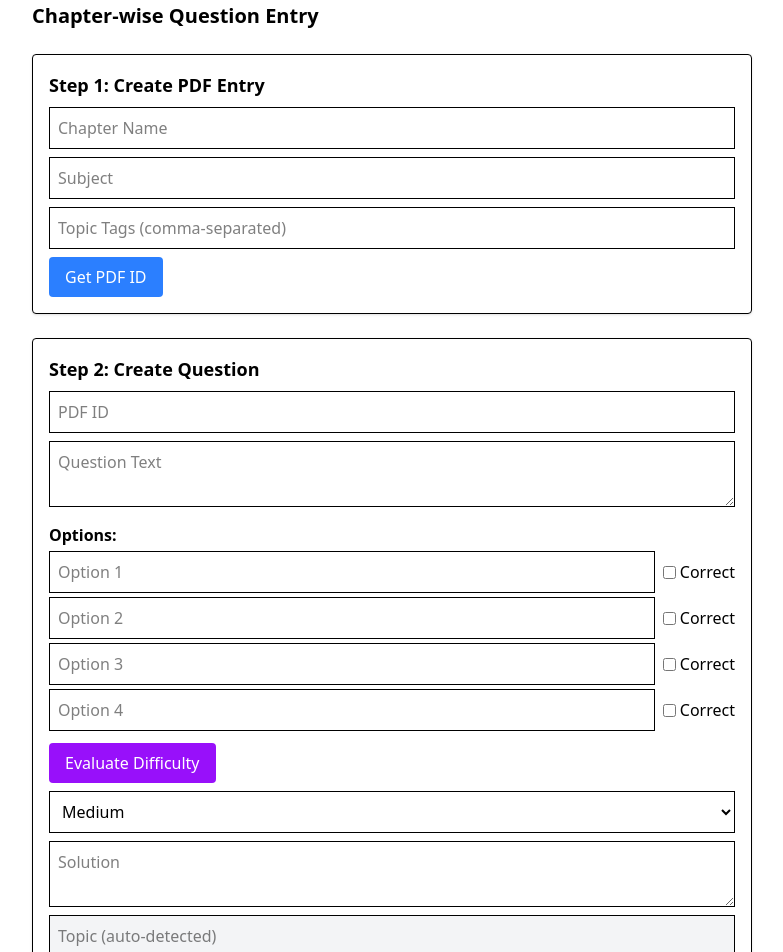
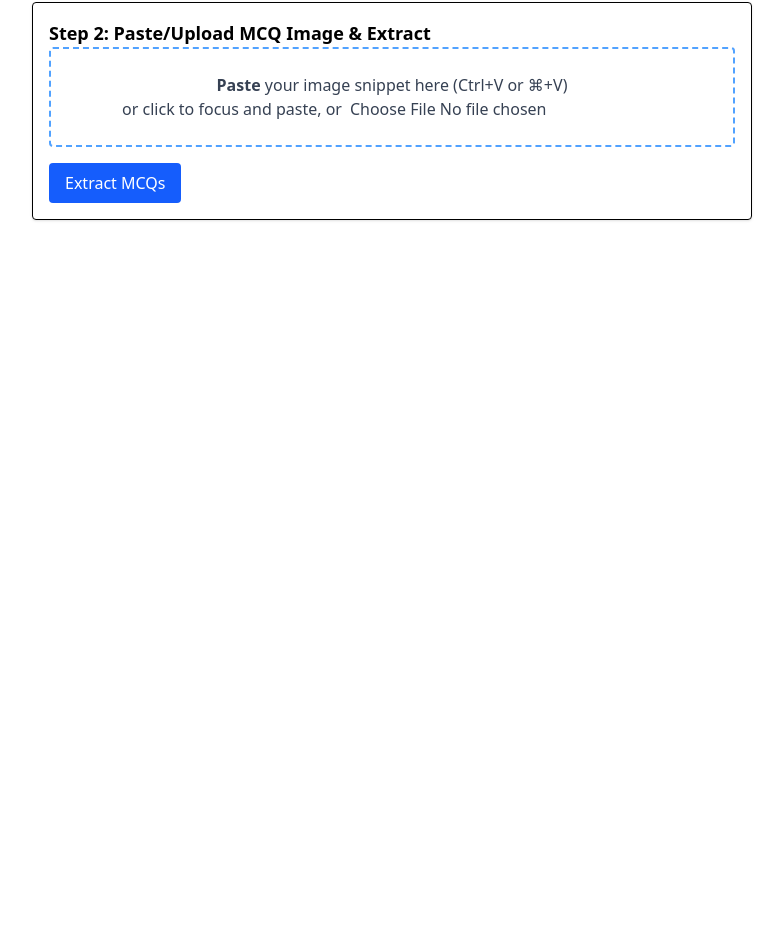
Before and after one commit to Code4Bharat1/neet720-superadmin, a Next.js app: page /chapterwisequestion in a window 1280 px wide. Shown: the part 117-1069 px from the top of the page, without its empty margins (248-1031 px from the left). After the commit the page ends 800 px from the top, so only its background shows below. Built offline with nearby package versions, Linux system fonts and the light colour scheme.

Commit message:
Enhance MCQ extraction page: add PDF ID input, improve UI for topic display, and refactor evaluation button handling

```diff
--- a/src/app/chapterwisequestion/page.jsx
+++ b/src/app/chapterwisequestion/page.jsx
@@ -1,9 +1,10 @@
 "use client";
 
-import React, { useState } from "react";
+import React, { useState, useRef } from "react";
 import axios from "axios";
 
 const Page = () => {
+  // PDF form state
   const [pdfForm, setPdfForm] = useState({
     chapterName: "",
     subject: "",
@@ -12,7 +13,6 @@ const Page = () => {
 
   const [pdfId, setPdfId] = useState(null);
   const [uploading, setUploading] = useState(false);
-  const [evaluating, setEvaluating] = useState(false);
   const [submittedCount, setSubmittedCount] = useState(() => {
     if (typeof window !== "undefined") {
       return parseInt(localStorage.getItem("mcq_submitted_count") || "0", 10);
@@ -20,22 +20,248 @@ const Page = () => {
     return 0;
   });
 
+  // MCQ Extraction state
+  const [mcqImage, setMcqImage] = useState(null);
+  const [extracting, setExtracting] = useState(false);
+  const [extractError, setExtractError] = useState(null);
+  const [extractedQuestions, setExtractedQuestions] = useState([]);
+  const pasteBoxRef = useRef(null);
 
-  const [questionForm, setQuestionForm] = useState({
-    pdfId: "",
-    topicId: "", // 💡 Auto-detected topic name
-    question: "",
+  // Handler for image paste (extract MCQs)
+  const handlePasteImage = (e) => {
+    const items = e.clipboardData.items;
+    for (let i = 0; i < items.length; i++) {
+      if (items[i].type.indexOf("image") !== -1) {
+        const file = items[i].getAsFile();
+        if (file) {
+          setMcqImage(file);
+          setExtractError(null);
+          break;
+        }
+      }
+    }
+  };
+
+  // Handler for image upload (extract MCQs)
+  const handleMcqImageChange = (e) => {
+    setMcqImage(e.target.files[0]);
+  };
+
+  // Extract MCQs from the image
+  const handleExtractMcqs = async () => {
+    if (!mcqImage) {
+      alert("Please paste or upload an image first.");
+      return;
+    }
+    setExtracting(true);
+    setExtractError(null);
+    setExtractedQuestions([]);
+
+    try {
+      const formData = new FormData();
+      formData.append("image", mcqImage);
+
+      const res = await axios.post(
+        "http://localhost:5000/api/extract-mcqs",
+        formData,
+        {
+          headers: { "Content-Type": "multipart/form-data" },
+        }
+      );
+      const mcqs = res.data.mcqs;
+      if (Array.isArray(mcqs)) {
+        setExtractedQuestions(
+          mcqs.map((mcq) => ({
+            ...mcq,
+            options: (mcq.options || []).map((opt, i) => ({
+              option_text: opt,
+              is_correct: mcq.answer?.toLowerCase() === "abcd"[i],
+            })),
+            solution: "",
             difficulty_level: "medium",
-    options: [
-      { option_text: "", is_correct: false },
-      { option_text: "", is_correct: false },
-      { option_text: "", is_correct: false },
-      { option_text: "", is_correct: false },
-    ],
-    solution: "",
-    diagramPath: "",
+            evaluating: false,
+            evaluated: false,
+            pdfId: pdfId || "",
+            diagramPath: "", // will hold url (if uploaded) or local preview (if pasted)
+            diagramFile: null, // will hold File/Blob if pasted
+            diagramPreview: "", // for pasted image preview (object url or base64)
+          }))
+        );
+      } else {
+        setExtractError("No MCQs found in response.");
+      }
+    } catch (err) {
+      setExtractError(
+        "Failed to extract MCQs: " +
+          (err.response?.data?.error || err.message)
+      );
+    } finally {
+      setExtracting(false);
+    }
+  };
+
+  // Update question field
+  const updateQuestionField = (idx, field, value) => {
+    setExtractedQuestions((prev) => {
+      const arr = [...prev];
+      arr[idx][field] = value;
+      return arr;
+    });
+  };
+
+  // Update an option field
+  const updateOptionField = (qIdx, optIdx, field, value) => {
+    setExtractedQuestions((prev) => {
+      const arr = [...prev];
+      arr[qIdx].options = arr[qIdx].options.map((opt, i) =>
+        i === optIdx
+          ? { ...opt, [field]: value }
+          : { ...opt, is_correct: field === "is_correct" ? false : opt.is_correct }
+      );
+      return arr;
+    });
+  };
+
+  // Evaluate difficulty for a question
+  const handleEvaluateDifficulty = async (idx) => {
+    const q = extractedQuestions[idx];
+    const mcqText =
+      `${q.question}\n` +
+      q.options
+        .map(
+          (opt, i) => `${String.fromCharCode(65 + i)}. ${opt.option_text}`
+        )
+        .join("\n");
+    try {
+      updateQuestionField(idx, "evaluating", true);
+
+      const res = await axios.post("http://localhost:5000/api/assess-difficulty", {
+        mcq: mcqText,
+        chapter: pdfForm.chapterName,
+        topics: pdfForm.topicTags.split(",").map(tag => tag.trim()),
+        subject: pdfForm.subject,
       });
 
+      const { difficulty, answer, explanation } = res.data;
+      updateQuestionField(idx, "difficulty_level", difficulty);
+      updateQuestionField(idx, "solution", explanation);
+      updateQuestionField(
+        idx,
+        "options",
+        q.options.map((opt, i) => ({
+          ...opt,
+          is_correct: String.fromCharCode(65 + i) === (answer || "").toUpperCase(),
+        }))
+      );
+      updateQuestionField(idx, "evaluated", true);
+    } catch (error) {
+      alert("Failed to evaluate difficulty.");
+    } finally {
+      updateQuestionField(idx, "evaluating", false);
+    }
+  };
+
+// Paste handler (diagram): uploads immediately, sets diagramPath to AWS url
+const handleDiagramPaste = async (e, idx) => {
+  const items = e.clipboardData.items;
+  for (let i = 0; i < items.length; i++) {
+    if (items[i].type.indexOf("image") !== -1) {
+      const file = items[i].getAsFile();
+      if (file) {
+        const formData = new FormData();
+        formData.append("file", file);
+        try {
+          setUploading(true);
+          const res = await axios.post(
+            `${process.env.NEXT_PUBLIC_API_BASE_URL}/upload`,
+            formData,
+            {
+              headers: { "Content-Type": "multipart/form-data" },
+            }
+          );
+          const imageUrl = res.data.url;
+          updateQuestionField(idx, "diagramPath", imageUrl);
+        } catch (err) {
+          alert("Failed to upload pasted image");
+        } finally {
+          setUploading(false);
+        }
+        break;
+      }
+    }
+  }
+};
+
+
+
+ const handleDiagramUpload = async (e, idx) => {
+  const file = e.target.files[0];
+  if (!file) return;
+  const formData = new FormData();
+  formData.append("file", file);
+  try {
+    setUploading(true);
+    const res = await axios.post(
+      `${process.env.NEXT_PUBLIC_API_BASE_URL}/upload`,
+      formData,
+      {
+        headers: { "Content-Type": "multipart/form-data" },
+      }
+    );
+    const imageUrl = res.data.url;
+    updateQuestionField(idx, "diagramPath", imageUrl);
+  } catch (err) {
+    alert("Failed to upload image");
+  } finally {
+    setUploading(false);
+  }
+};
+
+
+  const handleRemoveDiagram = (idx) => {
+    updateQuestionField(idx, "diagramPath", "");
+    updateQuestionField(idx, "diagramFile", null);
+    updateQuestionField(idx, "diagramPreview", "");
+  };
+
+  // Submit a single question (upload pasted diagram if any)
+  const handleCreateQuestion = async (idx) => {
+    const q = extractedQuestions[idx];
+    let diagramUrl = q.diagramPath;
+
+    // If a diagram was pasted, upload it now before submit
+    if (!diagramUrl && q.diagramFile) {
+      const formData = new FormData();
+      formData.append("file", q.diagramFile);
+      try {
+        setUploading(true);
+        const res = await axios.post(`${process.env.NEXT_PUBLIC_API_BASE_URL}/upload`, formData, {
+          headers: { "Content-Type": "multipart/form-data" },
+        });
+        diagramUrl = res.data.url;
+      } catch (err) {
+        alert("Failed to upload pasted image");
+        setUploading(false);
+        return;
+      } finally {
+        setUploading(false);
+      }
+    }
+
+    try {
+      await axios.post(
+        `${process.env.NEXT_PUBLIC_API_BASE_URL}/chatper-wise-question`,
+        { ...q, diagramPath: diagramUrl }
+      );
+      alert(`Question ${idx + 1} created successfully.`);
+      setSubmittedCount(c => c + 1);
+      localStorage.setItem("mcq_submitted_count", (submittedCount + 1).toString());
+    } catch (error) {
+      alert("Error creating question: " + (error.response?.data?.message || ""));
+    }
+  };
+
+  // Step 1: PDF creation
   const handleCreatePdf = async () => {
     try {
       const { data } = await axios.post(`${process.env.NEXT_PUBLIC_API_BASE_URL}/pdfid`, {
@@ -45,95 +271,10 @@ const Page = () => {
       });
 
       setPdfId(data.pdfId);
-      setQuestionForm((prev) => ({ ...prev, pdfId: data.pdfId }));
+      setExtractedQuestions(prev => prev.map(q => ({ ...q, pdfId: data.pdfId })));
       alert("PDF Created. PDF ID: " + data.pdfId);
     } catch (error) {
-      console.error("PDF creation failed:", error);
       alert(error.response?.data?.message || "Error creating PDF");
-    }
-  };
-
-  const handleImageUpload = async (e) => {
-    const file = e.target.files[0];
-    if (!file) return;
-
-    const formData = new FormData();
-    formData.append("file", file);
-
-    try {
-      setUploading(true);
-      const res = await axios.post(`${process.env.NEXT_PUBLIC_API_BASE_URL}/upload`, formData, {
-        headers: { "Content-Type": "multipart/form-data" },
-      });
-
-      const imageUrl = res.data.url;
-      setQuestionForm((prev) => ({ ...prev, diagramPath: imageUrl }));
-    } catch (err) {
-      console.error("Image upload failed:", err);
-      alert("Failed to upload image");
-    } finally {
-      setUploading(false);
-    }
-  };
-
-  const handleRemoveImage = () => {
-    setQuestionForm((prev) => ({ ...prev, diagramPath: "" }));
-  };
-
-  const handleEvaluateDifficulty = async () => {
-    const mcqText =
-      `${questionForm.question}\n` +
-      questionForm.options
-        .map((opt, i) => `${String.fromCharCode(65 + i)}. ${opt.option_text}`)
-        .join("\n");
-
-    try {
-      setEvaluating(true);
-      const res = await axios.post(`http://localhost:5000/api/assess-difficulty`, {
-        mcq: mcqText,
-        chapter: pdfForm.chapterName, // ✅ send chapter name
-      });
-
-      const { difficulty, answer, explanation, topic } = res.data;
-      const mappedDifficulty = difficulty === "easy" ? "simple" : difficulty;
-
-      setQuestionForm((prev) => {
-        const updatedOptions = prev.options.map((opt, idx) => ({
-          ...opt,
-          is_correct: String.fromCharCode(65 + idx) === answer.toUpperCase(),
-        }));
-
-        return {
-          ...prev,
-          difficulty_level: mappedDifficulty,
-          options: updatedOptions,
-          solution: explanation,
-          topicId: topic || "", // ✅ save auto-detected topic
-        };
-      });
-    } catch (error) {
-      console.error("Difficulty evaluation failed:", error);
-      alert("Failed to evaluate difficulty.");
-    } finally {
-      setEvaluating(false);
-    }
-  };
-
-  const handleCreateQuestion = async () => {
-    try {
-      const { data } = await axios.post(
-        `${process.env.NEXT_PUBLIC_API_BASE_URL}/chatper-wise-question`,
-        questionForm
-      );
-      alert("Question created successfully. ID: " + data.questionId);
-      const currentCount = parseInt(localStorage.getItem("mcq_submitted_count") || "0", 10);
-const newCount = currentCount + 1;
-localStorage.setItem("mcq_submitted_count", newCount.toString());
-setSubmittedCount(newCount);
-
-    } catch (error) {
-      console.error("Question creation failed:", error);
-      alert(error.response?.data?.message || "Error creating question");
     }
   };
 
@@ -156,81 +297,91 @@ setSubmittedCount(newCount);
       </button>
 
 
-      <h1 className="text-xl font-bold">Chapter-wise Question Entry</h1>
 
-      {/* PDF Form */}
-      <div className="border p-4 rounded shadow">
-        <h2 className="text-lg font-semibold">Step 1: Create PDF Entry</h2>
+      {/* MCQ Extraction and Question Forms */}
+      <div className="border p-4 rounded shadow mb-6">
+        <h2 className="text-lg font-semibold">Step 2: Paste/Upload MCQ Image & Extract</h2>
+        <div
+          ref={pasteBoxRef}
+          tabIndex={0}
+          onPaste={handlePasteImage}
+          className="border-2 border-dashed border-blue-400 rounded p-6 text-center mb-4 cursor-pointer hover:bg-blue-50 focus:bg-blue-50"
+          style={{ minHeight: "80px" }}
+          onClick={() => pasteBoxRef.current && pasteBoxRef.current.focus()}
+        >
+          <span className="text-gray-700">
+            <b>Paste</b> your image snippet here (Ctrl+V or ⌘+V)<br />
+            or click to focus and paste, or
             <input
-          placeholder="Chapter Name"
-          className="block border p-2 my-2 w-full"
-          value={pdfForm.chapterName}
-          onChange={(e) => setPdfForm({ ...pdfForm, chapterName: e.target.value })}
+              type="file"
+              accept="image/*"
+              onChange={handleMcqImageChange}
+              className="ml-2"
             />
-        <input
-          placeholder="Subject"
-          className="block border p-2 my-2 w-full"
-          value={pdfForm.subject}
-          onChange={(e) => setPdfForm({ ...pdfForm, subject: e.target.value })}
+          </span>
+        </div>
+        <button
+          className="bg-blue-600 text-white px-4 py-2 rounded"
+          onClick={handleExtractMcqs}
+          disabled={extracting}
+        >
+          {extracting ? "Extracting..." : "Extract MCQs"}
+        </button>
+        {extractError && <p className="text-red-500 mt-2">{extractError}</p>}
+        {mcqImage && (
+          <div className="mt-2">
+            <img
+              src={URL.createObjectURL(mcqImage)}
+              alt="MCQ upload preview"
+              className="max-w-xs border rounded"
             />
-        <input
-          placeholder="Topic Tags (comma-separated)"
-          className="block border p-2 my-2 w-full"
-          value={pdfForm.topicTags}
-          onChange={(e) => setPdfForm({ ...pdfForm, topicTags: e.target.value })}
-        />
-        <button
-          onClick={handleCreatePdf}
-          className="bg-blue-500 text-white px-4 py-2 rounded"
-        >
-          Get PDF ID
-        </button>
+          </div>
+        )}
       </div>
 
-      {/* Question Form */}
-      <div className="border p-4 rounded shadow">
-        <h2 className="text-lg font-semibold">Step 2: Create Question</h2>
-
+      {extractedQuestions.length > 0 && (
+        <div>
+          <h2 className="text-lg font-semibold mb-2">
+            Step 3: Review, Evaluate & Submit Each MCQ
+          </h2>
+          {extractedQuestions.map((q, idx) => (
+            <div
+              key={idx}
+              className="mb-8 border p-4 rounded shadow bg-gray-50"
+            >
+              <div className="font-bold mb-2">Question {idx + 1}</div>
               <input
                 placeholder="PDF ID"
                 className="block border p-2 my-2 w-full"
-          value={questionForm.pdfId}
+                value={q.pdfId || pdfId || ""}
                 onChange={(e) =>
-            setQuestionForm({ ...questionForm, pdfId: e.target.value })
+                  updateQuestionField(idx, "pdfId", e.target.value)
                 }
               />
-
               <textarea
-          placeholder="Question Text"
                 className="block border p-2 my-2 w-full"
-          value={questionForm.question}
+                value={q.question}
                 onChange={(e) =>
-            setQuestionForm({ ...questionForm, question: e.target.value })
+                  updateQuestionField(idx, "question", e.target.value)
                 }
               />
-
               <h3 className="font-semibold mt-4">Options:</h3>
-        {questionForm.options.map((opt, idx) => (
-          <div key={idx} className="flex items-center gap-2 my-1">
+              {q.options.map((opt, i) => (
+                <div key={i} className="flex items-center gap-2 my-1">
                   <input
-              placeholder={`Option ${idx + 1}`}
                     className="flex-1 border p-2"
                     value={opt.option_text}
-              onChange={(e) => {
-                const updated = [...questionForm.options];
-                updated[idx].option_text = e.target.value;
-                setQuestionForm({ ...questionForm, options: updated });
-              }}
+                    onChange={(e) =>
+                      updateOptionField(idx, i, "option_text", e.target.value)
+                    }
                   />
                   <label className="flex items-center gap-1">
                     <input
                       type="checkbox"
                       checked={opt.is_correct}
-                onChange={(e) => {
-                  const updated = [...questionForm.options];
-                  updated[idx].is_correct = e.target.checked;
-                  setQuestionForm({ ...questionForm, options: updated });
-                }}
+                      onChange={(e) =>
+                        updateOptionField(idx, i, "is_correct", e.target.checked)
+                      }
                     />
                     Correct
                   </label>
@@ -238,16 +389,21 @@ setSubmittedCount(newCount);
               ))}
 
               <button
-          onClick={handleEvaluateDifficulty}
-          className="bg-purple-600 text-white px-4 py-2 rounded mt-2"
+                onClick={() => handleEvaluateDifficulty(idx)}
+                className="bg-purple-600 text-white px-4 py-2 rounded mt-4"
+                disabled={q.evaluating}
               >
-          {evaluating ? "Evaluating..." : "Evaluate Difficulty"}
+                {q.evaluating
+                  ? "Evaluating..."
+                  : q.evaluated
+                  ? "Evaluated"
+                  : "Evaluate"}
               </button>
 
               <select
-          value={questionForm.difficulty_level}
+                value={q.difficulty_level}
                 onChange={(e) =>
-            setQuestionForm({ ...questionForm, difficulty_level: e.target.value })
+                  updateQuestionField(idx, "difficulty_level", e.target.value)
                 }
                 className="block border p-2 my-2 w-full"
               >
@@ -257,67 +413,76 @@ setSubmittedCount(newCount);
               </select>
 
               <textarea
+                className="block border p-2 my-2 w-full"
                 placeholder="Solution"
-          className="block border p-2 my-2 w-full"
-          value={questionForm.solution}
+                value={q.solution}
                 onChange={(e) =>
-            setQuestionForm({ ...questionForm, solution: e.target.value })
+                  updateQuestionField(idx, "solution", e.target.value)
                 }
               />
 
-        {/* ✅ Topic display */}
-        <input
-          placeholder="Topic (auto-detected)"
-          className="block border p-2 my-2 w-full bg-gray-100"
-          value={questionForm.topicId}
-          readOnly
-        />
-
-        <h3 className="font-semibold mt-4">Upload Diagram:</h3>
+              <h3 className="font-semibold mt-4">Paste or Upload Diagram:</h3>
+              <div
+                tabIndex={0}
+                onPaste={(e) => handleDiagramPaste(e, idx)}
+                className="border-2 border-dashed border-green-400 rounded p-4 text-center mb-2 cursor-pointer hover:bg-green-50 focus:bg-green-50"
+                style={{ minHeight: "60px" }}
+                title="Paste a diagram image here (Ctrl+V)"
+              >
+                <span className="text-gray-700 text-sm">
+                  <b>Paste</b> your diagram here (Ctrl+V or ⌘+V)
+                  <br />or&nbsp;
                   <input
                     type="file"
                     accept="image/*"
-          className="block my-2"
-          onChange={handleImageUpload}
+                    onChange={(e) => handleDiagramUpload(e, idx)}
+                    className="inline-block ml-2"
                   />
-        {uploading && <p className="text-sm text-gray-500">Uploading image...</p>}
+                </span>
+              </div>
 
               <input
                 placeholder="Diagram URL"
                 className="block border p-2 my-2 w-full"
-          value={questionForm.diagramPath}
+                value={q.diagramPath}
                 onChange={(e) =>
-            setQuestionForm({ ...questionForm, diagramPath: e.target.value })
+                  updateQuestionField(idx, "diagramPath", e.target.value)
                 }
               />
 
-        {questionForm.diagramPath && (
+              {(q.diagramPreview || q.diagramPath) && (
                 <div className="mt-2 relative w-fit">
                   <img
-              src={questionForm.diagramPath}
-              alt="Uploaded diagram"
+                    src={q.diagramPreview || q.diagramPath}
+                    alt="Diagram preview"
                     className="max-w-xs border rounded"
                   />
                   <button
-              onClick={handleRemoveImage}
+                    onClick={() => handleRemoveDiagram(idx)}
                     className="absolute top-1 right-1 bg-red-500 text-white rounded-full w-6 h-6 text-xs flex items-center justify-center hover:bg-red-600"
                     title="Remove image"
                   >
                     ✕
                   </button>
+                  {q.diagramPath && (
                     <p className="text-xs break-all text-gray-600 mt-1">
-              {questionForm.diagramPath}
+                      {q.diagramPath}
                     </p>
+                  )}
                 </div>
               )}
 
               <button
-          onClick={handleCreateQuestion}
                 className="bg-green-600 text-white px-4 py-2 rounded mt-4"
+                onClick={() => handleCreateQuestion(idx)}
+                disabled={uploading}
               >
-          Submit Question
+                {uploading ? "Uploading..." : "Submit Question"}
               </button>
             </div>
+          ))}
+        </div>
+      )}
     </div>
   );
 };
```
Also changed, not shown: src/app/imageExtracter/page.jsx (+9 -0 lines). Lines whose indentation alone changed are shown as unchanged.
